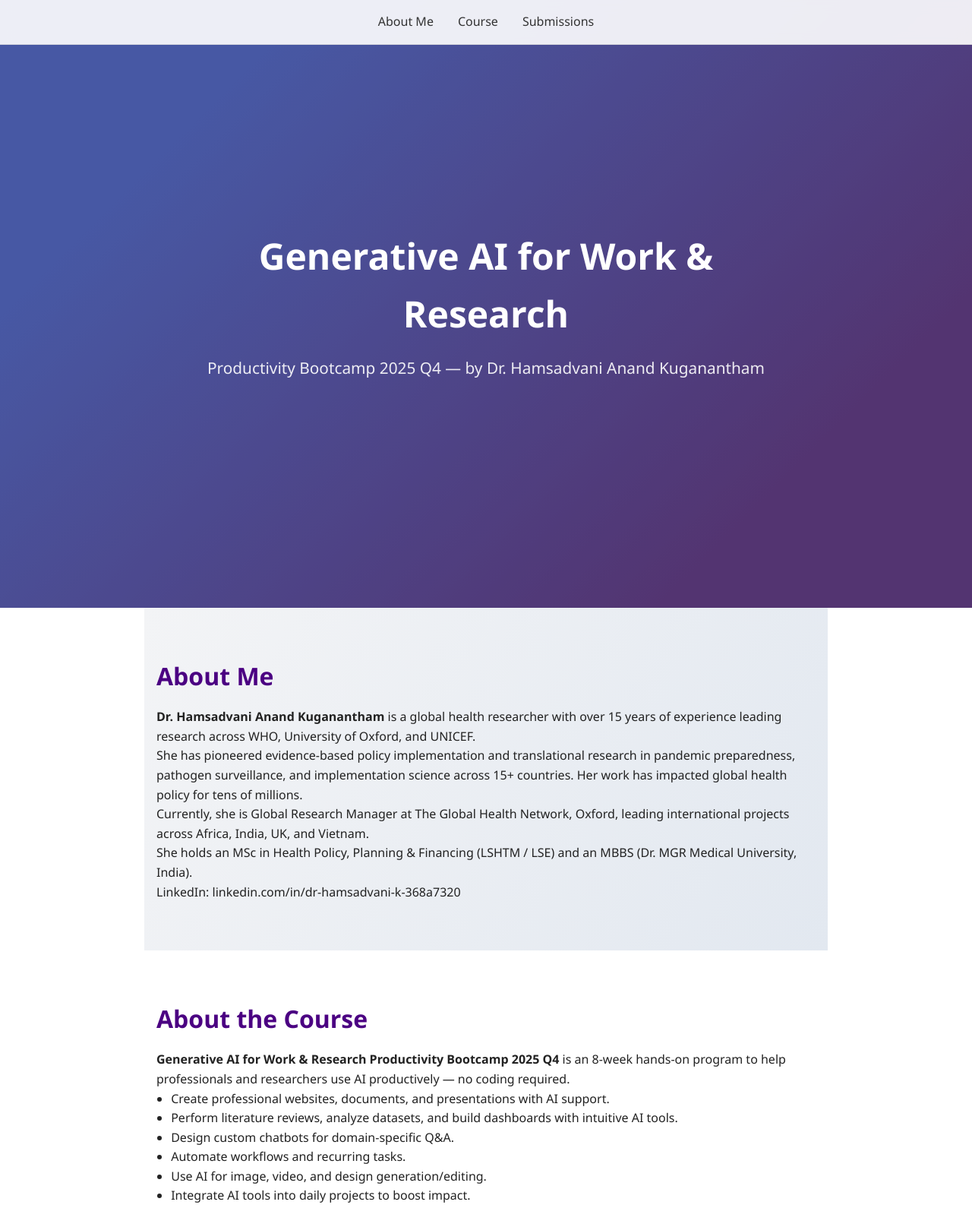
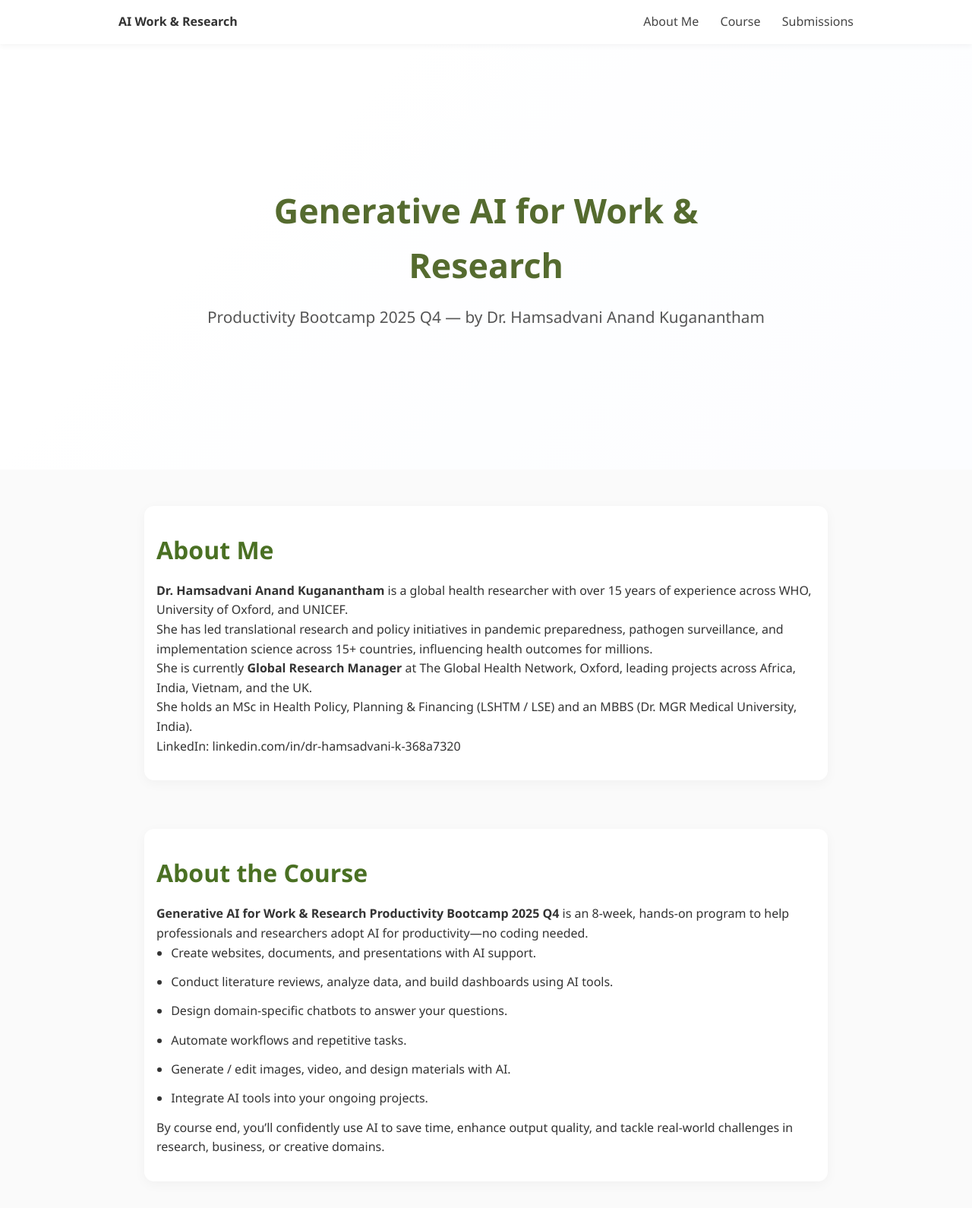
Before and after one commit to Hamsadvani/graph-ai-portfolio2, a plain HTML site: page index.html in a window 1280 px wide. Shown: the top 1590 px of the page at 76% size. Drawn offline with Linux system fonts and the light colour scheme.

Commit message:
Update index.html

```diff
--- a/index.html
+++ b/index.html
@@ -8,152 +8,153 @@
     * { margin: 0; padding: 0; box-sizing: border-box; }
     body {
       font-family: 'Segoe UI', Roboto, sans-serif;
-      color: #222;
+      color: #333;
+      background-color: #fafafa;
       line-height: 1.6;
     }
     a { text-decoration: none; color: inherit; }
+    nav {
+      position: sticky;
+      top: 0;
+      width: 100%;
+      background: white;
+      box-shadow: 0 2px 8px rgba(0,0,0,0.05);
+      z-index: 100;
+    }
+    nav .nav-inner {
+      max-width: 1000px;
+      margin: 0 auto;
+      display: flex;
+      justify-content: space-between;
+      align-items: center;
+      padding: 1rem;
+    }
+    nav .nav-inner a {
+      margin-left: 1.5rem;
+      font-weight: 500;
+      color: #444;
+      transition: color 0.3s;
+    }
+    nav .nav-inner a:hover {
+      color: #88b300;  /* lime green accent */
+    }
+    /* Hero / Intro */
     header {
       position: relative;
-      height: 100vh;
-      background: linear-gradient(135deg, #667eea 20%, #764ba2 80%);
+      height: 70vh;
       display: flex;
       align-items: center;
       justify-content: center;
       text-align: center;
-      color: white;
+      background: linear-gradient(135deg, #ffffff 30%, #f8fbff 100%);
     }
-    header::after {
-      content: '';
+    header .overlay {
       position: absolute;
       inset: 0;
-      background: rgba(0,0,0,0.3);
+      background: rgba(255, 255, 255, 0.6);
     }
     header .hero-content {
       position: relative;
       max-width: 800px;
-      padding: 0 1rem;
-      z-index: 1;
+      padding: 1rem;
     }
     header h1 {
-      font-size: 3rem;
+      font-size: 2.8rem;
       margin-bottom: 1rem;
+      color: #556b2f; /* olive/darker green shade */
     }
     header p {
       font-size: 1.3rem;
-      opacity: 0.9;
-    }
-    nav {
-      position: fixed;
-      top: 0;
-      width: 100%;
-      background: rgba(255,255,255,0.9);
-      backdrop-filter: blur(8px);
-      display: flex;
-      justify-content: center;
-      gap: 2rem;
-      padding: 1rem 0;
-      z-index: 100;
-      border-bottom: 1px solid rgba(0,0,0,0.1);
-    }
-    nav a {
-      font-weight: 500;
-      color: #333;
-      transition: color 0.3s;
-    }
-    nav a:hover {
-      color: #764ba2;
+      color: #555;
     }
     section {
-      padding: 4rem 1rem;
       max-width: 900px;
-      margin: 0 auto;
+      margin: 3rem auto;
+      padding: 2rem 1rem;
+      background: white;
+      border-radius: 0.8rem;
+      box-shadow: 0 4px 16px rgba(0,0,0,0.04);
     }
-    .section-bg {
-      position: relative;
-      overflow: hidden;
-    }
-    .section-bg::before {
-      content: '';
-      position: absolute;
-      inset: 0;
-      background: linear-gradient(120deg, #f3f4f6 0%, #e2e8f0 100%);
-      z-index: -1;
+    section + section {
+      margin-top: 4rem;
     }
     h2 {
-      color: #4b0082;
+      font-size: 2rem;
       margin-bottom: 1rem;
-      font-size: 2rem;
+      color: #4a7023;
     }
-    ul {
-      padding-left: 1.2rem;
-    }
-    .fade-in {
-      opacity: 0;
-      transform: translateY(20px);
-      transition: opacity 0.8s ease-out, transform 0.8s ease-out;
-    }
-    .fade-in.visible {
-      opacity: 1;
-      transform: translateY(0);
+    ul { padding-left: 1.2rem; }
+    li { margin-bottom: 0.8rem; }
+    .highlight-text {
+      color: #c2b800; /* golden yellow accent */
+      font-weight: bold;
     }
     footer {
       text-align: center;
       padding: 2rem 1rem;
-      background: linear-gradient(135deg, #764ba2, #667eea);
-      color: white;
+      background: #f5f5f5;
+      color: #666;
+      margin-top: 5rem;
     }
-    @media (max-width: 600px) {
-      header h1 { font-size: 2.2rem; }
-      header p { font-size: 1rem; }
+    /* Fade-in animations */
+    .fade-section {
+      opacity: 0;
+      transform: translateY(30px);
+      transition: opacity 0.8s ease-out, transform 0.8s ease-out;
+    }
+    .fade-section.visible {
+      opacity: 1;
+      transform: translateY(0);
     }
   </style>
 </head>
 <body>
 
   <nav>
+    <div class="nav-inner">
+      <div class="logo"><strong>AI Work & Research</strong></div>
+      <div class="links">
         <a href="#about-me">About Me</a>
         <a href="#about-course">Course</a>
         <a href="#weekly-submissions">Submissions</a>
+      </div>
+    </div>
   </nav>
 
   <header>
+    <div class="overlay"></div>
     <div class="hero-content">
       <h1>Generative AI for Work & Research</h1>
       <p>Productivity Bootcamp 2025 Q4 — by Dr. Hamsadvani Anand Kuganantham</p>
     </div>
   </header>
 
-  <section id="about-me" class="section-bg">
-    <div class="fade-in">
+  <section id="about-me" class="fade-section">
     <h2>About Me</h2>
-      <p><strong>Dr. Hamsadvani Anand Kuganantham</strong> is a global health researcher with over 15 years of experience leading research across WHO, University of Oxford, and UNICEF.</p>
-      <p>She has pioneered evidence-based policy implementation and translational research in pandemic preparedness, pathogen surveillance, and implementation science across 15+ countries. Her work has impacted global health policy for tens of millions.</p>
-      <p>Currently, she is Global Research Manager at The Global Health Network, Oxford, leading international projects across Africa, India, UK, and Vietnam.</p>
+    <p><strong>Dr. Hamsadvani Anand Kuganantham</strong> is a global health researcher with over 15 years of experience across WHO, University of Oxford, and UNICEF.</p>
+    <p>She has led translational research and policy initiatives in pandemic preparedness, pathogen surveillance, and implementation science across 15+ countries, influencing health outcomes for millions.</p>
+    <p>She is currently <strong>Global Research Manager</strong> at The Global Health Network, Oxford, leading projects across Africa, India, Vietnam, and the UK.</p>
     <p>She holds an MSc in Health Policy, Planning & Financing (LSHTM / LSE) and an MBBS (Dr. MGR Medical University, India).</p>
     <p>LinkedIn: <a href="https://linkedin.com/in/dr-hamsadvani-k-368a7320/" target="_blank">linkedin.com/in/dr-hamsadvani-k-368a7320</a></p>
-    </div>
   </section>
 
-  <section id="about-course">
-    <div class="fade-in">
+  <section id="about-course" class="fade-section">
     <h2>About the Course</h2>
-      <p><strong>Generative AI for Work & Research Productivity Bootcamp 2025 Q4</strong> is an 8-week hands-on program to help professionals and researchers use AI productively — no coding required.</p>
+    <p><strong>Generative AI for Work & Research Productivity Bootcamp 2025 Q4</strong> is an 8-week, hands-on program to help professionals and researchers adopt AI for productivity—no coding needed.</p>
     <ul>
-        <li>Create professional websites, documents, and presentations with AI support.</li>
-        <li>Perform literature reviews, analyze datasets, and build dashboards with intuitive AI tools.</li>
-        <li>Design custom chatbots for domain-specific Q&A.</li>
-        <li>Automate workflows and recurring tasks.</li>
-        <li>Use AI for image, video, and design generation/editing.</li>
-        <li>Integrate AI tools into daily projects to boost impact.</li>
+      <li>Create websites, documents, and presentations with AI support.</li>
+      <li>Conduct literature reviews, analyze data, and build dashboards using AI tools.</li>
+      <li>Design domain-specific chatbots to answer your questions.</li>
+      <li>Automate workflows and repetitive tasks.</li>
+      <li>Generate / edit images, video, and design materials with AI.</li>
+      <li>Integrate AI tools into your ongoing projects.</li>
     </ul>
-      <p>By the end, you'll be able to use AI effectively to save time, raise work quality, and solve real-world challenges in research, creative, or business domains.</p>
-    </div>
+    <p>By course end, you’ll confidently use AI to save time, enhance output quality, and tackle real-world challenges in research, business, or creative domains.</p>
   </section>
 
-  <section id="weekly-submissions" class="section-bg">
-    <div class="fade-in">
+  <section id="weekly-submissions" class="fade-section">
     <h2>Weekly Submissions</h2>
-      <p>Here are the project submissions (placeholders for now):</p>
+    <p>Here are the submissions (placeholders for now):</p>
     <ul>
       <li><strong>Week 1:</strong> Websites & Presentations — <em>Your AI Course Portfolio Website</em> (Placeholder)</li>
       <li><strong>Week 2:</strong> Automated Data Analysis — <em>Privacy & AI-Automated Analysis</em> (Placeholder)</li>
@@ -164,7 +165,6 @@
       <li><strong>Week 7:</strong> Advanced Integrations (Coming soon)</li>
       <li><strong>Week 8:</strong> Final Project Presentation (Coming soon)</li>
     </ul>
-    </div>
   </section>
 
   <footer>
@@ -172,23 +172,17 @@
   </footer>
 
   <script>
-    // Intersection Observer to fade in sections
     document.addEventListener('DOMContentLoaded', () => {
-      const faders = document.querySelectorAll('.fade-in');
-      const options = {
-        threshold: 0.2,
-        rootMargin: '0px 0px -50px 0px'
-      };
-      const appearOnScroll = new IntersectionObserver((entries, observer) => {
-        entries.forEach(entry => {
-          if (!entry.isIntersecting) return;
-          entry.target.classList.add('visible');
-          observer.unobserve(entry.target);
+      const sections = document.querySelectorAll('.fade-section');
+      const observer = new IntersectionObserver((entries, obs) => {
+        entries.forEach(ent => {
+          if (ent.isIntersecting) {
+            ent.target.classList.add('visible');
+            obs.unobserve(ent.target);
+          }
         });
-      }, options);
-      faders.forEach(f => {
-        appearOnScroll.observe(f);
-      });
+      }, { threshold: 0.2, rootMargin: '0px 0px -50px 0px' });
+      sections.forEach(sec => observer.observe(sec));
     });
   </script>
 
```
Lines whose indentation alone changed are shown as unchanged.
